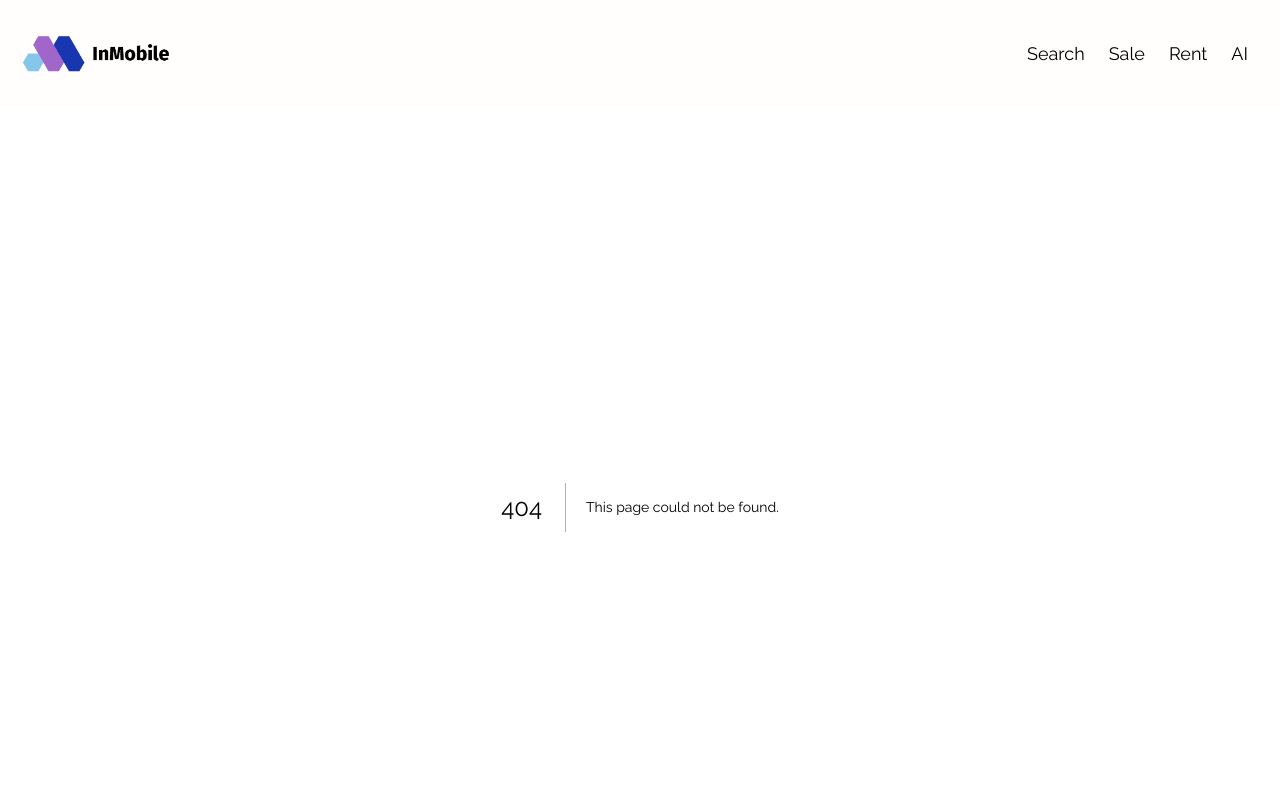
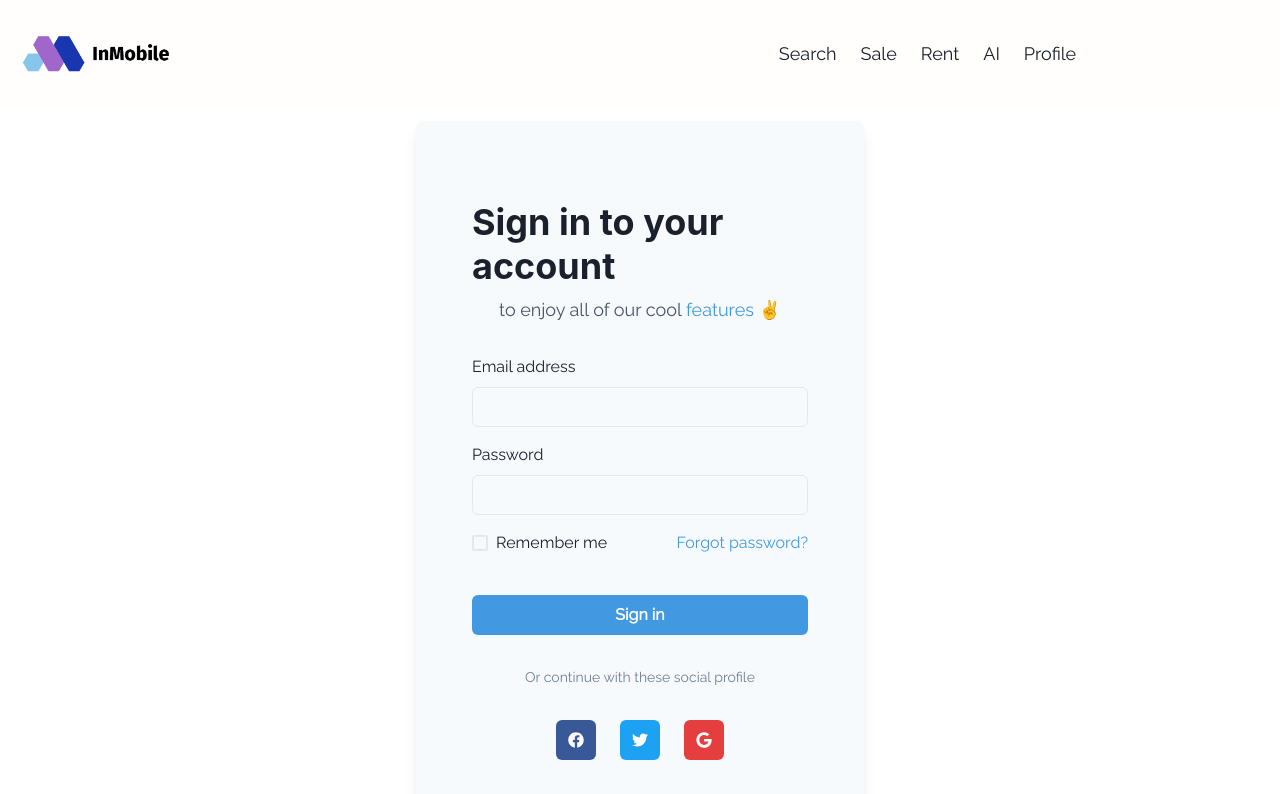
Before and after one commit to DavidRedz10/InMobile, a Next.js app: page /login in a window 1280 px wide. Before the commit this address had no page. Shown: the top 794 px of the page. Built offline with nearby package versions, Linux system fonts and the light colour scheme.

Commit message:
Pagina de login

```diff
--- a/components/NavBar.jsx
+++ b/components/NavBar.jsx
@@ -1,54 +1,8 @@
-//import Link from 'next/link';
-//import { Menu, MenuButton, MenuList, MenuItem, IconButton, Flex, Box, Spacer } from '@chakra-ui/react';
-//import { FcMenu, FcHome, FcAbout } from 'react-icons/fc';
-//import { BsSearch } from 'react-icons/bs';
-//import { FiKey, FiCpu} from 'react-icons/fi';
-//import Image from 'next/image';
-//
-//
-//const NavBar = () => (
-//
-//    <Flex p="2" borderBottom="1px" borderColor="gray.100" alignItems="center">
-//    <Box fontSize='3xl' color='blue.400' fontWeight='bold' alignItems="center">
-//        <Image src='https://freelogo-assets.s3.amazonaws.com/sites/all/themes/freelogoservices/images/structure.jpg' width="100" height="100" alt='Logo' />
-//    </Box>
-//    <Box fontSize='3xl' color='blue.400' fontWeight='bold' alignItems="center" >
-//    <Link href="/" paddingleft="2" >InMobile</Link>
-//    </Box>
-//    <Spacer></Spacer>
-//    <Box>
-//        <Menu>
-//            <MenuButton as={IconButton} icon={<FcMenu />} variant="outlined" color="red.400" />
-//            <MenuList>
-//                <Link href="/" passHref>
-//                    <MenuItem icon={<FcHome/>}>Home</MenuItem>
-//                </Link>
-//                <Link href="/search" passHref>
-//                    <MenuItem icon={<BsSearch/>}>Search</MenuItem>
-//                </Link>
-//                <Link href="/search?purpose=for-sale" passHref>
-//                    <MenuItem icon={<FcAbout/>}>Buy Property</MenuItem>
-//                </Link>
-//                <Link href="/search?purpose=for-rent" passHref>
-//                    <MenuItem icon={<FiKey/>}>Rent Property</MenuItem>
-//                </Link>
-//                <Link href="/questions" passHref>
-//                    <MenuItem icon={<FiCpu/>}>Inteligencia Artificial</MenuItem>
-//                </Link>
-//            </MenuList>
-//        </Menu>
-//    </Box>
-//    </Flex>
-//
-//
-//)
-//
-//export default NavBar;
-
 import Link from "next/link";
 import Image from "next/image";
+import { FaUser } from "react-icons/fa";
 import React, { useState } from "react";
-import logo from "../assets/images/logo.png"
+import logo from "../assets/images/logo.png";
 import NavItem from "./NavItem";
 
 const MENU_LIST = [
@@ -56,13 +10,10 @@ const MENU_LIST = [
   { text: "Sale", href: "/search?purpose=for-sale" },
   { text: "Rent", href: "/search?purpose=for-rent" },
   { text: "AI", href: "/dalle" },
+  { text: "Profile", href: "/profile" },
 ];
 
-
-
-
 const Navbar = () => {
-
   const [navActive, setNavActive] = useState(null);
   const [activeIdx, setActiveIdx] = useState(-1);
 
@@ -71,13 +22,10 @@ const Navbar = () => {
       <nav className={`nav`}>
         <Link legacyBehavior href={"/"}>
           <a>
-          <Image className="logo" src={logo} />
+            <Image className="logo" src={logo} />
           </a>
         </Link>
-        <div
-          onClick={() => setNavActive(!navActive)}
-          className={`nav__menu-bar`}
-        >
+        <div onClick={() => setNavActive(!navActive)} className={`nav__menu-bar`}>
           <div></div>
           <div></div>
           <div></div>
@@ -95,6 +43,9 @@ const Navbar = () => {
             </div>
           ))}
         </div>
+        <NavItem href="/profile">
+          <FaUser />
+        </NavItem>
       </nav>
     </header>
   );
--- a/pages/index.js
+++ b/pages/index.js
@@ -36,9 +36,11 @@ export default function Home({ propertiesForSale, propertiesForRent}) {
       imageUrl="https://bayut-production.s3.eu-central-1.amazonaws.com/image/145426814/33973352624c48628e41f2ec460faba4"
       />
 
-      <Link href="/add" >
-      <Button  colorScheme='green'>Añade tu propiedad</Button>
+      <Flex justifyContent="center" alignItems="center">
+      <Link href="/add">
+      <Button colorScheme='green'>Añade tu propiedad</Button>
       </Link>
+      </Flex>
 
       <Flex flexWrap="wrap" justifyContent="center" alignItems="center">
       {propertiesForRent.map((property) => <Property property={property} key={property.id} />)}
@@ -65,7 +67,7 @@ export default function Home({ propertiesForSale, propertiesForRent}) {
 
 export async function getStaticProps() {
   const propertyForSale = await fetchApi(`${baseUrl}/properties/list?locationExternalIDs=5002&purpose=for-sale&hitsPerPage=6`);
-  const propertyForRent = await fetchApi(`${baseUrl}/properties/list?locationExternalIDs=5002&purpose=for-rent&hitsPerPage=6`);
+  const propertyForRent = await fetchApi(`${baseUrl}/properties/list?locationExternalIDs=5002&purpose=for-rent&hitsPerPage=9`);
 
   return {
     props: {
--- /dev/null
+++ b/pages/login.js
@@ -0,0 +1,119 @@
+import { useState } from "react";
+import {
+  Flex,
+  Box,
+  FormControl,
+  FormLabel,
+  Input,
+  Checkbox,
+  Stack,
+  Link,
+  Button,
+  Heading,
+  Text,
+  IconButton,
+} from "@chakra-ui/react";
+import { FaFacebook, FaTwitter, FaGoogle } from "react-icons/fa";
+
+export default function LoginForm() {
+  const [email, setEmail] = useState("");
+  const [password, setPassword] = useState("");
+
+  const handleSubmit = (event) => {
+    event.preventDefault();
+    console.log(`Email: ${email}`);
+    console.log(`Password: ${password}`);
+  };
+
+  return (
+    <Flex
+      minH={"100vh"}
+      align={"center"}
+      justify={"center"}
+      bg={"white"}
+    >
+      <Box
+        rounded={"lg"}
+        bg={"gray.50"}
+        boxShadow={"lg"}
+        p={8}
+        maxW={"md"}
+        w={"full"}
+      >
+        <Stack spacing={8} mx={"auto"} maxW={"lg"} py={12} px={6}>
+          <Stack align={"center"}>
+            <Heading fontSize={"4xl"}>Sign in to your account</Heading>
+            <Text fontSize={"lg"} color={"gray.600"}>
+              to enjoy all of our cool <Link color={"blue.400"}>features</Link>{" "}
+              ✌️
+            </Text>
+          </Stack>
+          <form onSubmit={handleSubmit}>
+            <Stack spacing={4}>
+              <FormControl id="email">
+                <FormLabel>Email address</FormLabel>
+                <Input
+                  type="email"
+                  value={email}
+                  onChange={(event) => setEmail(event.target.value)}
+                />
+              </FormControl>
+              <FormControl id="password">
+                <FormLabel>Password</FormLabel>
+                <Input
+                  type="password"
+                  value={password}
+                  onChange={(event) => setPassword(event.target.value)}
+                />
+              </FormControl>
+              <Stack spacing={10}>
+                <Stack
+                  direction={{ base: "column", sm: "row" }}
+                  align={"start"}
+                  justify={"space-between"}
+                >
+                  <Checkbox>Remember me</Checkbox>
+                  <Link color={"blue.400"}>Forgot password?</Link>
+                </Stack>
+                <Button
+                  bg={"blue.400"}
+                  color={"white"}
+                  _hover={{
+                    bg: "blue.500",
+                  }}
+                  type="submit"
+                >
+                  Sign in
+                </Button>
+              </Stack>
+            </Stack>
+          </form>
+          <Text fontSize={"sm"} align={"center"} color={"gray.500"}>
+            Or continue with these social profile
+          </Text>
+          <Stack spacing={6} direction={"row"} justify={"center"}>
+            <IconButton
+              colorScheme={"facebook"}
+              aria-label={"Login with Facebook"}
+              icon={<FaFacebook />}
+            />
+            <IconButton
+              colorScheme={"twitter"}
+              aria-label={"Login with Twitter"}
+              icon={<FaTwitter />}
+            />
+            <IconButton
+              colorScheme={"red"}
+              aria-label={"Login with Google"}
+              icon={<FaGoogle />}
+            />
+          </Stack>
+          <Text fontSize={"sm"} align={"center"} color={"gray.500"}>
+            Don't have an account?{" "}
+            <Link color={"blue.400"}>Sign up</Link>
+          </Text>
+        </Stack>
+      </Box>
+    </Flex>
+  );
+}
```
